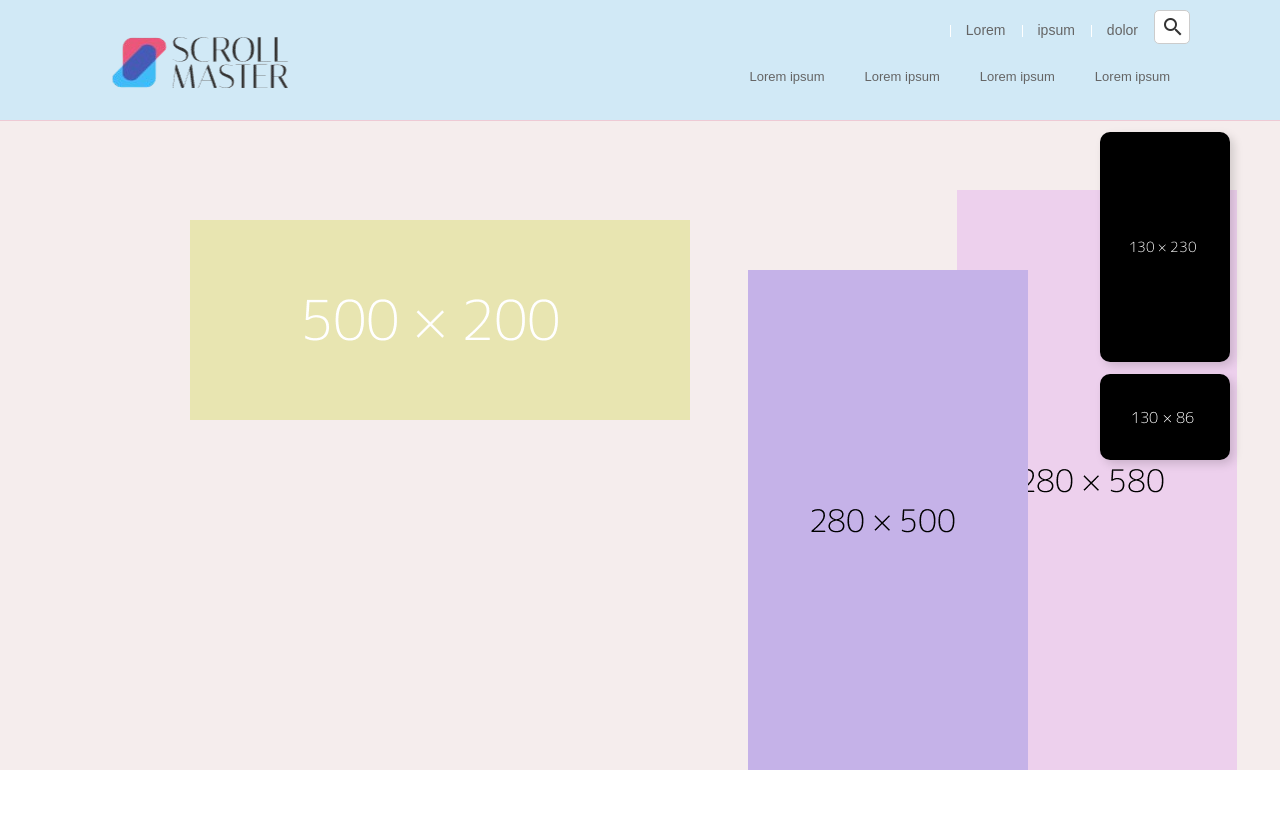
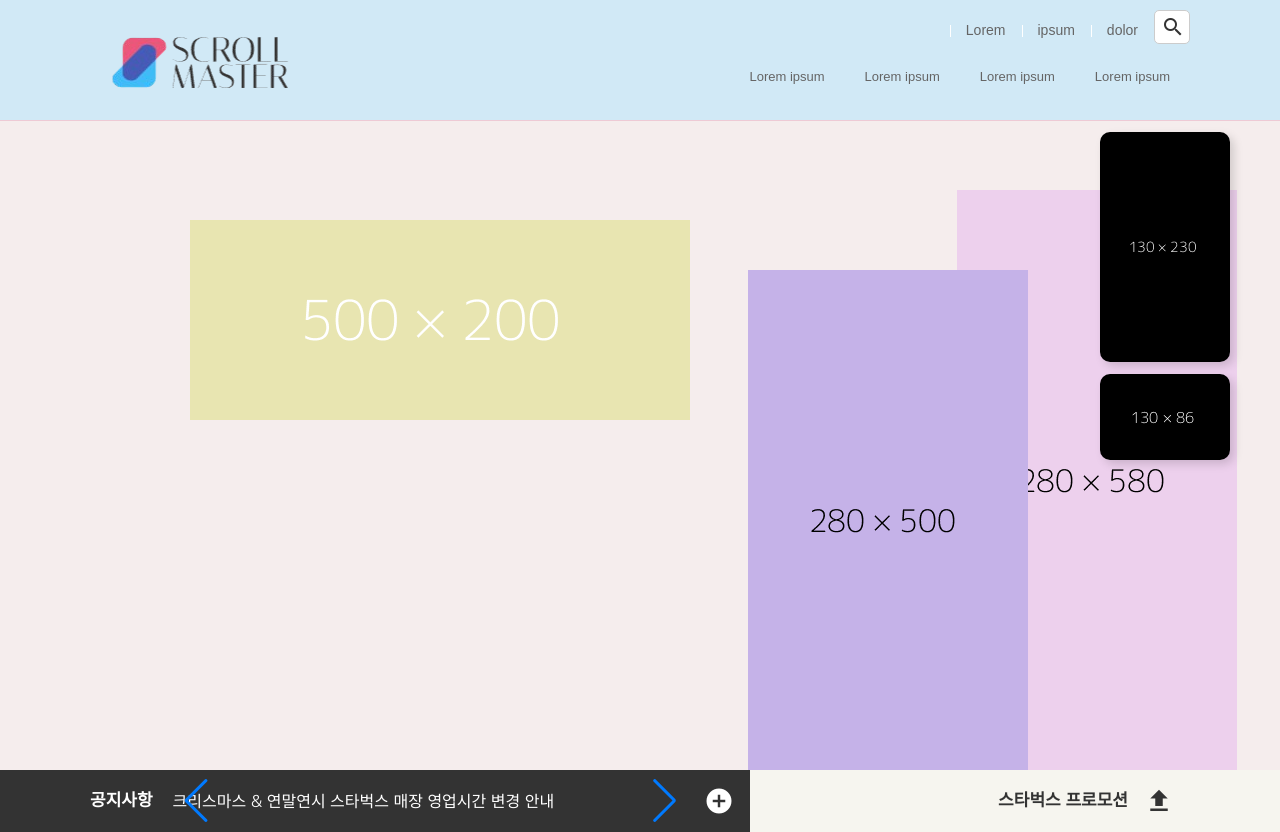
Before and after one commit to cod3prod/toy, a React (Create React App) app in the folder scroll-master/: page / in a window 1280 px wide. Before the commit the page ends 800 px from the top, so only its background shows below. Built offline with nearby package versions, Linux system fonts and the light colour scheme.

Commit message:
scroll-master

```diff
--- a/scroll-master/package.json
+++ b/scroll-master/package.json
@@ -9,6 +9,7 @@
     "react": "^18.3.1",
     "react-dom": "^18.3.1",
     "react-scripts": "5.0.1",
+    "swiper": "^11.1.9",
     "web-vitals": "^2.1.4"
   },
   "scripts": {
--- a/scroll-master/src/components/Main/Main.css
+++ b/scroll-master/src/components/Main/Main.css
@@ -11,8 +11,8 @@
 
 .intro .title {
     position: absolute;
-    top:100px;
-    left:100px;
+    top: 100px;
+    left: 100px;
     opacity: 0;
 }
 
@@ -31,14 +31,114 @@
 }
 
 .intro .fade-in {
-    animation:showup .5s forwards
+    animation: showup .5s forwards
 }
 
 @keyframes showup {
-    0%{
+    0% {
         opacity: 0;
     }
-    100%{
+
+    100% {
         opacity: 1;
     }
 }
+
+/*NOTICE*/
+/*NOTICE LINE*/
+.notice .notice-line {
+    position: relative;
+}
+
+.notice .notice-line .bg-left {
+    width: 50%;
+    height: 100%;
+    background-color: #333;
+    position: absolute;
+    top: 0;
+    left: 0;
+}
+
+.notice .notice-line .bg-right {
+    width: 50%;
+    height: 100%;
+    background-color: #f6f5ef;
+    position: absolute;
+    top: 0;
+    right: 0;
+}
+
+.notice .notice-line .inner {
+    height: 62px;
+    z-index: 1;
+    display: flex;
+}
+
+.notice .notice-line .inner__left {
+    width: 60%;
+    height: 100%;
+    background-color: #333;
+    display: flex;
+    align-items: center;
+}
+
+.notice .notice-line .inner__left h2 {
+    color: #fff;
+    font-size: 17px;
+    font-weight: 700;
+    margin-right: 20px;
+}
+
+.notice .notice-line .inner__left .swiper-container {
+    height: 62px;
+    flex-grow: 1;
+}
+
+.notice .notice-line .inner__left .swiper-slide {
+    height: 62px;
+    display: flex;
+    align-items: center;
+}
+
+.notice .notice-line .inner__left .swiper-slide a {
+    color: #fff;
+}
+
+.notice .notice-line .inner__left .notice-line__more {
+    width: 62px;
+    height: 62px;
+    display: flex;
+    justify-content: center;
+    align-items: center;
+}
+
+.notice .notice-line .inner__left .notice-line__more .material-icons {
+    color: #fff;
+    font-size: 30px;
+}
+
+.notice .notice-line .inner__right {
+    width: 40%;
+    height: 100%;
+    display: flex;
+    justify-content: flex-end;
+    align-items: center;
+}
+
+.notice .notice-line .inner__right h2 {
+    font-size: 17px;
+    font-weight: 700;
+}
+
+.notice .notice-line .inner__right .toggle-promotion {
+    width: 62px;
+    height: 62px;
+    cursor: pointer;
+    display: flex;
+    justify-content: center;
+    align-items: center;
+}
+
+.notice .notice-line .inner__right .toggle-promotion .material-icons {
+    font-size: 30px;
+}
--- a/scroll-master/src/components/Main/Main.jsx
+++ b/scroll-master/src/components/Main/Main.jsx
@@ -1,27 +1,33 @@
-import React, {useRef, useEffect} from 'react';
-import './Main.css'
+import React, { useRef, useEffect } from 'react';
+import { Swiper, SwiperSlide } from 'swiper/react';
+import 'swiper/css'; // Swiper 스타일시트
+import 'swiper/css/autoplay';
+import 'swiper/css/pagination';
+import 'swiper/css/navigation';
+import 'swiper/css/effect-fade';
+import './Main.css';
 
 const Intro = () => {
     const imgRefs = useRef([]);
 
-    useEffect(()=>{
-        imgRefs.current.forEach((el, idx)=>{
-            setTimeout(()=>{
+    useEffect(() => {
+        imgRefs.current.forEach((el, idx) => {
+            setTimeout(() => {
                 el.classList.add('fade-in');
-            }, (idx+1)*500);
-        })
-    },[])
+            }, (idx + 1) * 500);
+        });
+    }, []);
 
     return (
         <section className='intro'>
             <div className="inner">
-                <div ref={el=>imgRefs.current[0] = el} className="title">
+                <div ref={el => imgRefs.current[0] = el} className="title">
                     <img src='./images/intro-title.png' alt='Title'></img>
                 </div>
-                <div ref={el=>imgRefs.current[1] = el} id='intro-image1'>
+                <div ref={el => imgRefs.current[1] = el} id='intro-image1'>
                     <img src='./images/intro1.png' alt='Intro Image1'></img>
                 </div>
-                <div ref={el=>imgRefs.current[2] = el} id='intro-image2'>
+                <div ref={el => imgRefs.current[2] = el} id='intro-image2'>
                     <img src='./images/intro2.png' alt='Intro Image2'></img>
                 </div>
             </div>
@@ -29,10 +35,63 @@ const Intro = () => {
     );
 }
 
+const Notice = () => {
+    return (
+        <section className='notice'>
+            <div className='notice-line'>
+                <div className="bg-left"></div>
+                <div className="bg-right"></div>
+                <div className="inner">
+                    <div className="inner__left">
+                        <h2>공지사항</h2>
+                        <div className="swiper-container">
+                            <Swiper
+                                direction='vertical'
+                                slidesPerView={1}
+                                autoplay={{ delay: 500 }} // Autoplay 설정
+                                loop={true} // 루프 설정
+                                spaceBetween={10}
+                                pagination={{ clickable: true }} // 페이지네이션 추가
+                                navigation // 네비게이션 추가
+                                effect="fade" // 페이드 효과 추가
+                                className="swiper-wrapper"
+                            >
+                                <SwiperSlide className='swiper-slide'>
+                                    <a href="#">크리스마스 & 연말연시 스타벅스 매장 영업시간 변경 안내</a>
+                                </SwiperSlide>
+                                <SwiperSlide className='swiper-slide'>
+                                    <a href="#">[당첨자 발표] 2021 스타벅스 플래너 영수증 이벤트</a>
+                                </SwiperSlide>
+                                <SwiperSlide className='swiper-slide'>
+                                    <a href="#">스타벅스커피 코리아 애플리케이션 버전 업데이트 안내</a>
+                                </SwiperSlide>
+                                <SwiperSlide className='swiper-slide'>
+                                    <a href="#">[당첨자 발표] 뉴이어 전자영수증 이벤트</a>
+                                </SwiperSlide>
+                            </Swiper>
+                        </div>
+                        <a href="#" className="notice-line__more">
+                            <span className="material-icons">add_circle</span>
+                        </a>
+                    </div>
+
+                    <div className="inner__right">
+                        <h2>스타벅스 프로모션</h2>
+                        <div className="toggle-promotion open">
+                            <div className="material-icons">upload</div>
+                        </div>
+                    </div>
+                </div>
+            </div>
+        </section>
+    )
+}
+
 const Main = () => {
     return (
         <div>
             <Intro />
+            <Notice />
         </div>
     );
 };
```
Also changed, not shown: 1 other file (tests, documents, lock files or other folders).
